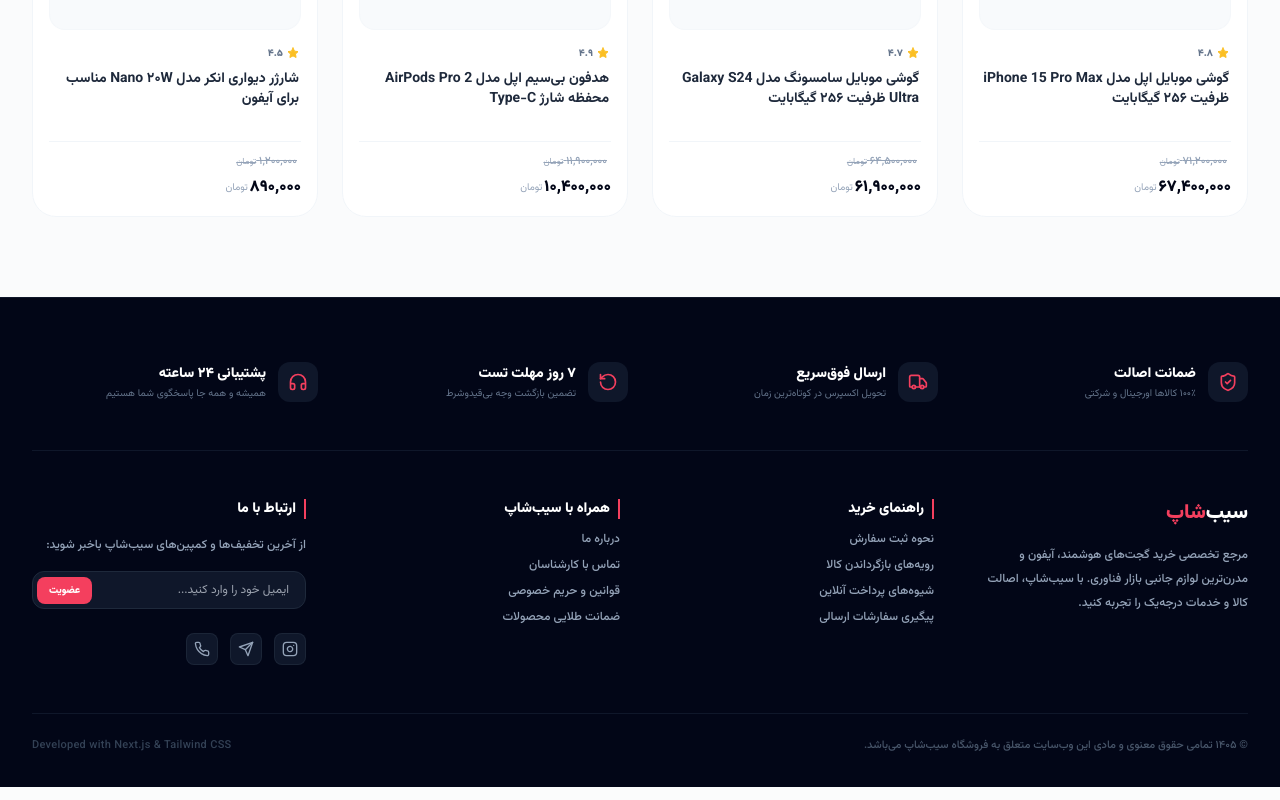
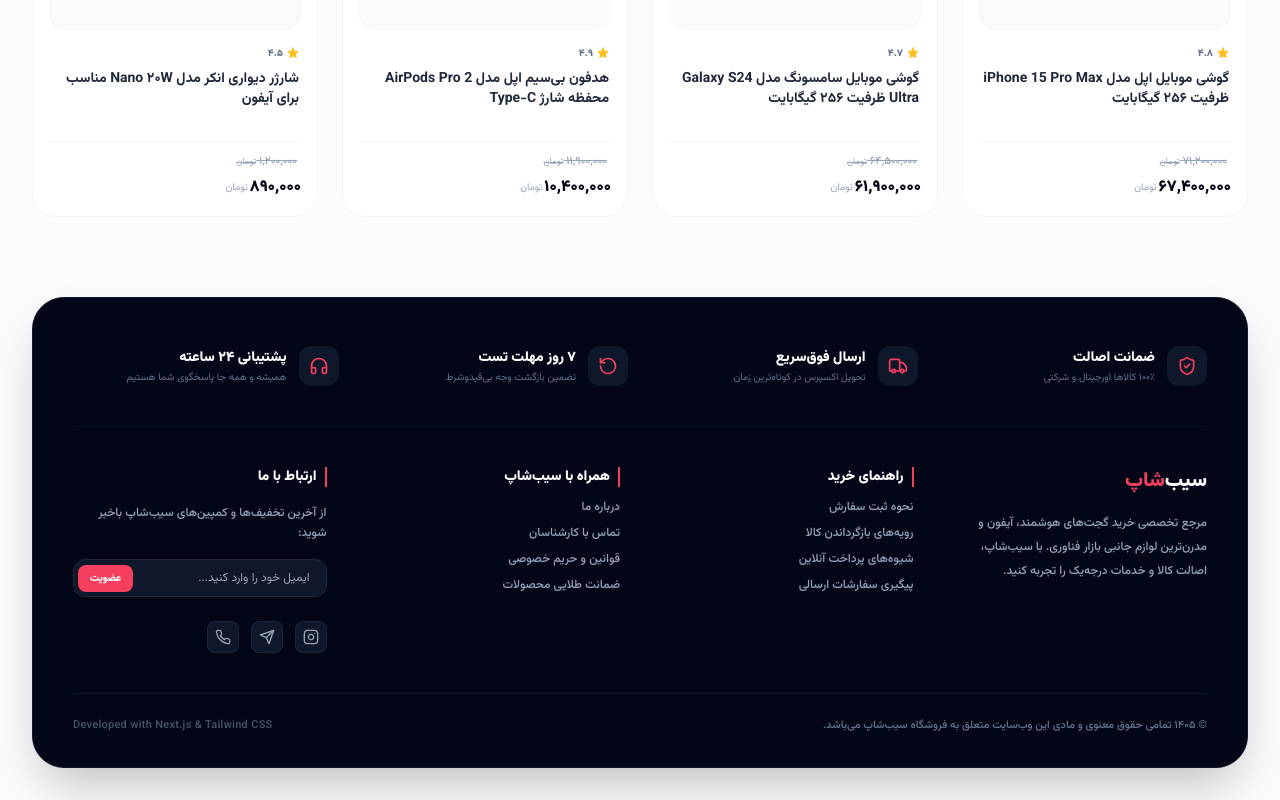
Before and after one commit to mohsenalz77/mini-shop-v2, a Next.js app: page / in a window 1280 px wide. Shown: the part 2040-2840 px from the top of the page. Built offline with nearby package versions, Linux system fonts and the light colour scheme.

Commit message:
Update Footer.js

```diff
--- a/src/components/Footer.js
+++ b/src/components/Footer.js
@@ -5,11 +5,13 @@ import { ShieldCheck, Truck, RotateCcw, Headphones, Instagram, Send, Phone } fro
 
 export default function Footer() {
   return (
-    <footer className="w-full bg-slate-950 text-slate-400 pt-16 pb-8 px-4 md:px-8 mt-20 relative z-10 border-t border-slate-900 direction-rtl">
-      <div className="max-w-7xl mx-auto">
+    // تغییر اصلی: تبدیل به کادر باکسی، فاصله استاندارد از کناره‌ها (px-4 md:px-8) و گوشه‌های کاملاً گرد مدرن
+    <div className="w-full px-4 md:px-8 mb-8 mt-20 relative z-10 direction-rtl">
+
+      <footer className="w-full bg-slate-950 text-slate-400 pt-12 pb-8 px-6 md:px-10 rounded-[32px] border border-slate-900 shadow-2xl text-right">
 
         {/* ۱. بخش مزایای کلیدی فروشگاه (۴ کادر مینی‌مال) */}
-        <div className="grid grid-cols-2 md:grid-cols-4 gap-6 pb-12 border-b border-slate-900 text-right">
+        <div className="grid grid-cols-2 md:grid-cols-4 gap-6 pb-10 border-b border-slate-900/60">
           <div className="flex items-center gap-3">
             <div className="w-10 h-10 rounded-xl bg-slate-900 flex items-center justify-center text-rose-500 shrink-0">
               <ShieldCheck className="w-5 h-5" />
@@ -52,7 +54,7 @@ export default function Footer() {
         </div>
 
         {/* ۲. بخش ستون‌های ناوبری و لینک‌های سریع */}
-        <div className="grid grid-cols-1 md:grid-cols-4 gap-10 py-12 text-right">
+        <div className="grid grid-cols-1 md:grid-cols-4 gap-10 py-10">
 
           {/* ستون اول: درباره سیب‌شاپ */}
           <div className="md:col-span-1 flex flex-col gap-4">
@@ -91,7 +93,6 @@ export default function Footer() {
             <h4 className="text-sm font-black text-white border-r-2 border-rose-500 pr-2">ارتباط با ما</h4>
             <p className="text-xs leading-5 font-medium">از آخرین تخفیف‌ها و کمپین‌های سیب‌شاپ باخبر شوید:</p>
 
-            {/* اینپوت عضویت */}
             <div className="w-full flex items-center bg-slate-900 border border-slate-800 rounded-xl p-1">
               <input
                 type="email"
@@ -103,7 +104,6 @@ export default function Footer() {
               </button>
             </div>
 
-            {/* آیکون شبکه‌های اجتماعی */}
             <div className="flex items-center gap-3 mt-2">
               <div className="w-8 h-8 rounded-lg bg-slate-900 border border-slate-800/80 flex items-center justify-center text-slate-400 hover:text-white hover:border-slate-700 transition cursor-pointer">
                 <Instagram className="w-4 h-4" />
@@ -120,12 +120,12 @@ export default function Footer() {
         </div>
 
         {/* ۳. بخش انتهایی: کپی‌رایت کانون دیجیتال */}
-        <div className="w-full pt-6 border-t border-slate-900 flex flex-col md:flex-row items-center justify-between text-[11px] font-medium text-slate-600 gap-4">
+        <div className="w-full pt-6 border-t border-slate-900 flex flex-col md:flex-row items-center justify-between text-[11px] font-medium text-slate-500 gap-4">
           <span>© ۱۴۰۵ تمامی حقوق معنوی و مادی این وب‌سایت متعلق به فروشگاه سیب‌شاپ می‌باشد.</span>
-          <span className="direction-ltr tracking-wide text-slate-700">Developed with Next.js & Tailwind CSS</span>
+          <span className="direction-ltr tracking-wide text-slate-600">Developed with Next.js & Tailwind CSS</span>
         </div>
 
-      </div>
-    </footer>
+      </footer>
+    </div>
   );
 }
```
